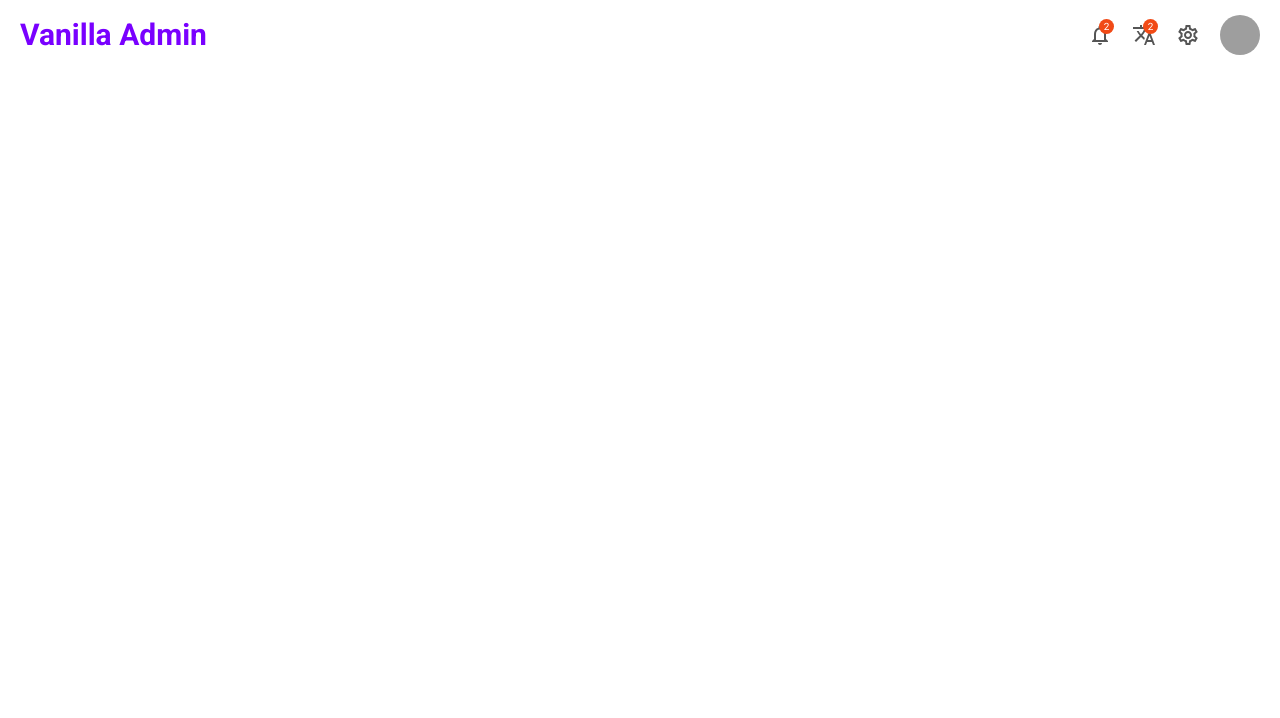
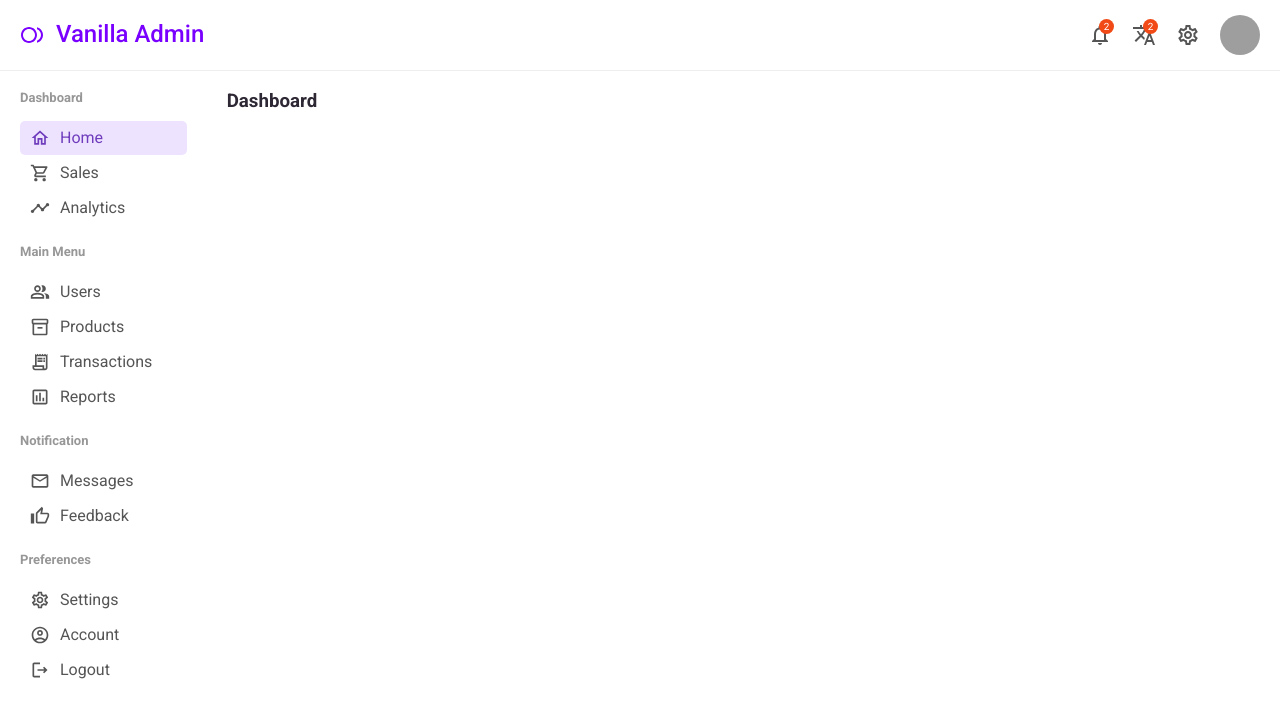
Before and after one commit to anggadarkprince/react-vanilla-admin, a React (Create React App) app: page / in a window 1280 px wide. Shown: the top 718 px of the page. Built offline with nearby package versions, Linux system fonts and the light colour scheme; grey boxes are pictures that could not be loaded.

Commit message:
add sidebar and update topbar

```diff
--- a/src/App.css
+++ b/src/App.css
@@ -1,3 +1,20 @@
 * {
     font-family: 'Roboto', sand-serif;
 }
+
+body {
+    color: #2e2835;
+}
+
+.container {
+    display: flex;
+}
+
+.pageWrapper {
+    flex: 5;
+    padding: 20px;
+}
+
+.sectionTitle {
+    margin-top: 0;
+}
--- a/src/App.js
+++ b/src/App.js
@@ -1,10 +1,17 @@
 import Topbar from "./components/topbar/Topbar";
+import Sidebar from "./components/sidebar/Sidebar";
 import "./App.css";
 
 function App() {
   return (
     <div>
       <Topbar />
+      <div className="container">
+        <Sidebar/>
+        <div className="pageWrapper">
+          <h3 className="sectionTitle">Dashboard</h3>
+        </div>
+      </div>
     </div>
   );
 }
--- /dev/null
+++ b/src/components/sidebar/Sidebar.css
@@ -0,0 +1,55 @@
+.sidebar {
+    flex: 1;
+    height: calc(100vh - 70px);
+    position: sticky;
+    top: 70px;
+}
+
+.sidebarWrapper {
+    padding: 20px;
+    color: #555;
+}
+
+.sidebarMenu {
+    margin-bottom: 10px;
+}
+
+.sidebarTitle {
+    font-size: 13px;
+    color: rgb(151, 151, 151);
+    margin-top: 0;
+    margin-bottom: 10px;
+}
+
+.sidebarList {
+    list-style: none;
+    padding: 0;
+    margin: 15px 0 20px;
+}
+
+.sidebarListItem {
+    padding: 7px 10px;
+    cursor: pointer;
+    display: flex;
+    align-items: center;
+    border-radius: 5px;
+    margin-bottom: 1px;
+}
+
+.sidebarListItem.active {
+    color: #6E3CBC;
+    background-color: #eee3ff;
+}
+
+.sidebarListItem:hover {
+    color: #6E3CBC;
+}
+
+.sidebarListItem:hover .sidebarIcon {
+    color: #6E3CBC !important;
+}
+
+.sidebarIcon {
+    margin-right: 10px !important;
+    font-size: 20px !important;
+}
--- /dev/null
+++ b/src/components/sidebar/Sidebar.jsx
@@ -0,0 +1,89 @@
+import React from 'react'
+import './Sidebar.css'
+import {
+    HomeOutlined,
+    TimelineOutlined,
+    ShoppingCartOutlined,
+    PeopleAltOutlined,
+    Inventory2Outlined,
+    ReceiptLongOutlined,
+    AssessmentOutlined,
+    ThumbUpAltOutlined,
+    EmailOutlined,
+    SettingsOutlined,
+    AccountCircleOutlined,
+    LogoutOutlined,
+} from '@mui/icons-material';
+
+export default function Sidebar() {
+    return (
+        <div className='sidebar'>
+            <div className="sidebarWrapper">
+                <div className="sidebarMenu">
+                    <h3 className="sidebarTitle">Dashboard</h3>
+                    <ul className='sidebarList'>
+                        <li className="sidebarListItem active">
+                            <HomeOutlined sx={{ color: "#6E3CBC" }} className='sidebarIcon' />
+                            Home
+                        </li>
+                        <li className="sidebarListItem">
+                            <ShoppingCartOutlined  className='sidebarIcon' />
+                            Sales
+                        </li>
+                        <li className="sidebarListItem">
+                            <TimelineOutlined className='sidebarIcon' />
+                            Analytics
+                        </li>
+                    </ul>
+                    <h3 className="sidebarTitle">Main Menu</h3>
+                    <ul className='sidebarList'>
+                        <li className="sidebarListItem">
+                            <PeopleAltOutlined className='sidebarIcon' />
+                            Users
+                        </li>
+                        <li className="sidebarListItem">
+                            <Inventory2Outlined className='sidebarIcon' />
+                            Products
+                        </li>
+                        <li className="sidebarListItem">
+                            <ReceiptLongOutlined className='sidebarIcon' />
+                            Transactions
+                        </li>
+                        <li className="sidebarListItem">
+                            <AssessmentOutlined className='sidebarIcon' />
+                            Reports
+                        </li>
+                    </ul>
+
+                    <h3 className="sidebarTitle">Notification</h3>
+                    <ul className='sidebarList'>
+                        <li className="sidebarListItem">
+                            <EmailOutlined className='sidebarIcon' />
+                            Messages
+                        </li>
+                        <li className="sidebarListItem">
+                            <ThumbUpAltOutlined className='sidebarIcon' />
+                            Feedback
+                        </li>
+                    </ul>
+
+                    <h3 className="sidebarTitle">Preferences</h3>
+                    <ul className='sidebarList'>
+                        <li className="sidebarListItem">
+                            <SettingsOutlined className='sidebarIcon' />
+                            Settings
+                        </li>
+                        <li className="sidebarListItem">
+                            <AccountCircleOutlined className='sidebarIcon' />
+                            Account
+                        </li>
+                        <li className="sidebarListItem">
+                            <LogoutOutlined className='sidebarIcon' />
+                            Logout
+                        </li>
+                    </ul>
+                </div>
+            </div>
+        </div>
+    )
+}
--- a/src/components/topbar/Topbar.css
+++ b/src/components/topbar/Topbar.css
@@ -1,25 +1,28 @@
 .topbar {
     width: 100%;
-    height: 50px;
+    height: 70px;
     background-color: white;
     position: sticky;
     top: 0;
     z-index: 999;
+    border-bottom: 1px solid rgb(238, 238, 238);
 }
 
 .topbarWrapper {
     height: 100%;
-    padding: 10px 20px;
+    padding: 0 20px;
     display: flex;
     align-items: center;
     justify-content: space-between;
 }
 
 .topLogo {
-    font-weight: bold;
-    font-size: 30px;
+    font-weight: 500;
+    font-size: 24px;
     color: #7900FF;
     cursor: pointer;
+    display: flex;
+    align-items: center;
 }
 
 .topRight {
--- a/src/components/topbar/Topbar.jsx
+++ b/src/components/topbar/Topbar.jsx
@@ -3,7 +3,8 @@ import "./Topbar.css"
 import {
     NotificationsOutlined,
     TranslateOutlined,
-    SettingsOutlined
+    SettingsOutlined,
+    FiberSmartRecordOutlined
 } from '@mui/icons-material';
 
 export default function Topbar() {
@@ -11,7 +12,9 @@ export default function Topbar() {
         <div className='topbar'>
             <div className="topbarWrapper">
                 <div className="topLeft">
-                    <span className='topLogo'>Vanilla Admin</span>
+                    <span className='topLogo'>
+                        <FiberSmartRecordOutlined /> &nbsp; Vanilla Admin
+                    </span>
                 </div>
                 <div className="topRight">
                     <div className="topbarIconContainer">
```
